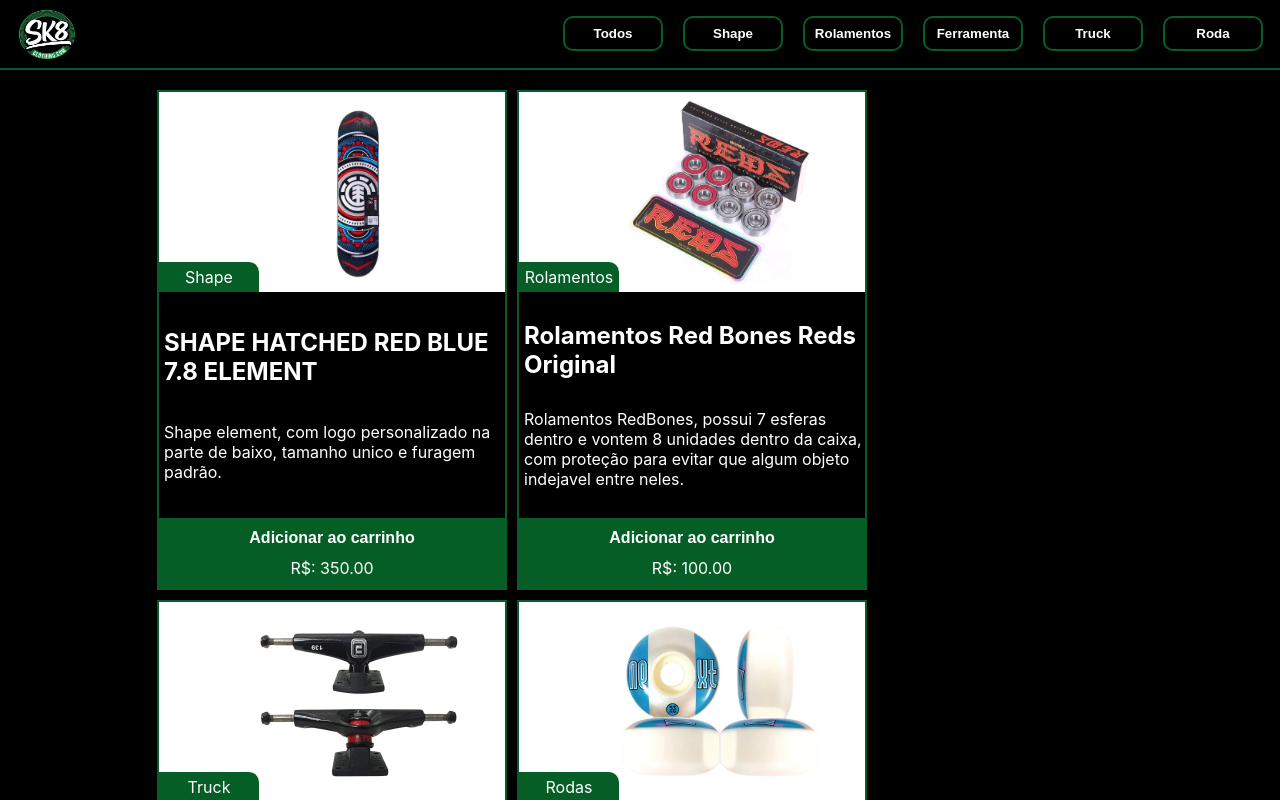
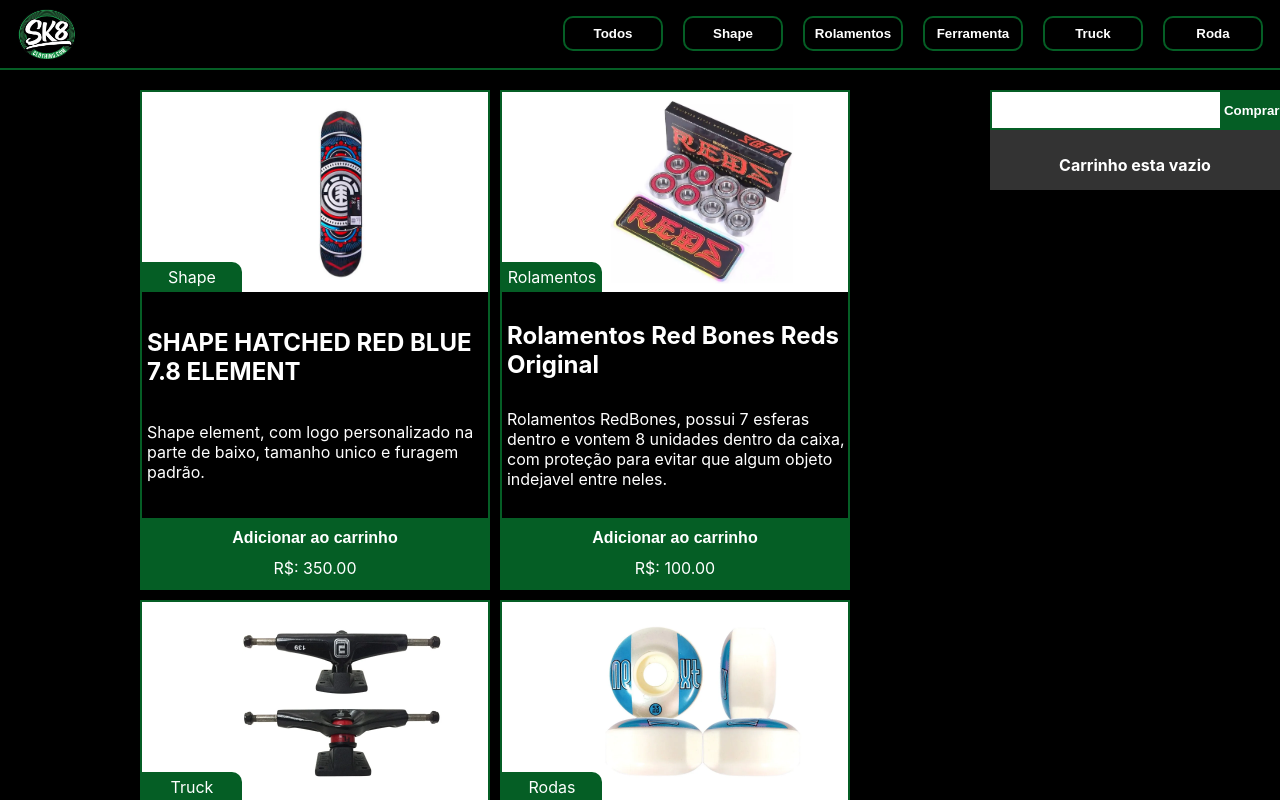
Before and after one commit to DiegoOlive29/SiteSkate, a React (Create React App) app in the folder skate_shop_react/: page / in a window 1280 px wide. Shown: the top 800 px of the page. Built offline with nearby package versions, Linux system fonts and the light colour scheme.

Commit message:
Carrinho styled initial

```diff
--- a/skate_shop_react/src/App.tsx
+++ b/skate_shop_react/src/App.tsx
@@ -4,6 +4,8 @@
 import { GlobalStyle } from "./styles/global";
 import Providers from "./providers";
 import FooterComp from "./components/Fotter";
+import CartItens from "./components/CartCamp";
+import { BodyContent } from "./styles";
 
 function App() {
 
@@ -11,9 +13,11 @@
     <>
       <Providers>
         <Header/>
+          <BodyContent>
             <CampoDeItens/>
+            <CartItens/>
+          </BodyContent>
         <FooterComp/>
-
         <GlobalStyle/>
       </Providers>
     </>
--- a/skate_shop_react/src/components/CampoDeItens/styleds.tsx
+++ b/skate_shop_react/src/components/CampoDeItens/styleds.tsx
@@ -4,6 +4,9 @@
 
     background-color: var(--black);
     width           : 80%;
+    max-width       : 1400px;
+
+
     display         : flex;
     align-items     : center;
     flex-direction  : row;
--- /dev/null
+++ b/skate_shop_react/src/components/CartCamp/index.tsx
@@ -0,0 +1,17 @@
+import { BarSearch, BottonSearch, Cart, TitleCamp } from "./styleds"
+
+const CartItens=() =>{
+    return (
+        <Cart>
+
+            <TitleCamp>
+                <BarSearch/>
+                <BottonSearch>Comprar</BottonSearch>
+            </TitleCamp>
+            Carrinho esta vazio
+
+        </Cart>
+    )
+}
+
+export default CartItens
--- /dev/null
+++ b/skate_shop_react/src/components/CartCamp/styleds.tsx
@@ -0,0 +1,60 @@
+import styled  from "styled-components";
+
+export const Cart = styled.div`
+
+    background-color: var(--grey);
+    width           : 300px;
+    max-width       : 700px;
+    height          : 100px;
+    display         : flex;
+    align-items     : flex-start;
+    flex-direction  : row;
+    flex-wrap       : wrap;
+    justify-content : center;
+    color           : var(--white);
+    font-weight     : bold;
+    gap             : 10px;
+    margin-top      : 20px;
+    `
+
+
+export const BottonSearch = styled.button`
+
+    width           : 20%;
+    height          : 40px;
+    background-color: var(--green);
+    color           : var(--white);
+    font-weight     : bold;
+    border          : var(--green) 2px solid;;
+    :hover{
+        background-color: var(--black);
+        border          : var(--green) 2px solid;
+        transition      : 1s;
+    }
+
+`
+export const BarSearch = styled.div`
+
+    width           : 80%;
+    height          : 40px;
+    border          : var(--green);
+    background-color: var(--white);
+    color           : var(--black);
+    font-weight     : bold;
+    border          : var(--green) 2px solid;
+
+    :hover{
+        border          : var(--green) 2px solid;
+        transition      : 1s;
+    }
+
+
+`
+
+export const TitleCamp = styled.div`
+    width           : 100%;
+    display         : flex;
+    background-color: white;
+
+
+`
--- /dev/null
+++ b/skate_shop_react/src/styles/index.tsx
@@ -0,0 +1,9 @@
+import styled  from "styled-components";
+
+export const BodyContent = styled.div`
+    display         : flex;
+    justify-content : center;
+    align-items     : flex-start;
+    max-width       : 1600px;
+
+`
```
Lines whose indentation alone changed are shown as unchanged.
